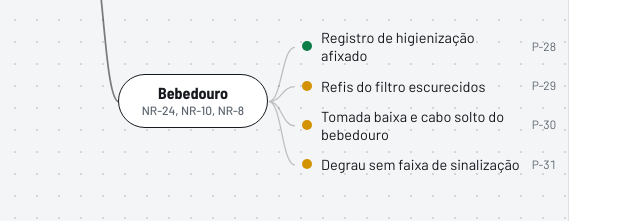
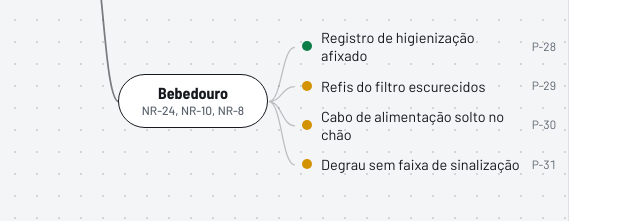
Before and after one commit to LuanDev27/cipa-nr5, a plain HTML site: page inspecao-incendio/index.html in a window 1280 px wide. Shown: the part 1699-1920 px from the top of the page, 640-1280 px from the left. Drawn offline with Linux system fonts and the light colour scheme.

Commit message:
Corrige o item do cabo do bebedouro
Co-Authored-By: Claude Opus 5.5 <noreply@anthropic.com>
Claude-Session: https://claude.ai/code/session_01JQGD9UiyVindVAb8W6QDfS

```diff
--- a/inspecao-incendio/index.html
+++ b/inspecao-incendio/index.html
@@ -296,7 +296,7 @@ footer .wrap{display:flex;flex-wrap:wrap;gap:8px 32px;justify-content:space-betw
 <script>
 {
 const PH = {"a": "a.jpg", "b": "b.jpg", "c": "c.jpg", "d": "d.jpg", "e": "e.jpg", "f": "f.jpg", "g": "g.jpg", "h": "h.jpg", "i": "i.jpg", "j": "j.jpg", "k": "k.jpg", "l": "l.jpg", "m": "m.jpg", "n": "n.jpg", "o": "o.jpg", "p": "p.jpg", "q": "q.jpg", "r": "r.jpg", "s": "s.jpg"};
-const CAP = {r:"Bebedouro e filtros",s:"Tomada do bebedouro",o:"Extintores de água e pó ABC",p:"Portas de acesso restrito",q:"Banheiro feminino",a:"Shaft das condensadoras, visto de dentro",b:"Corredor de acesso ao shaft",c:"Corredor do hidrante",d:"Patamar da escada e quadro de força",e:"Hidrante e luminária de emergência",f:"Portão de grade e escada",g:"Estantes e área de leitura",h:"Ar-condicionado e armários",i:"Mesa de estudo, janela e cabines",j:"Estabilizador embaixo da mesa",k:"Banheiro desativado usado como depósito",l:"Cabine de computador",m:"Ar-condicionado split, detalhe",n:"Porta da biblioteca"};
+const CAP = {r:"Bebedouro e filtros",s:"Cabo de alimentação do bebedouro",o:"Extintores de água e pó ABC",p:"Portas de acesso restrito",q:"Banheiro feminino",a:"Shaft das condensadoras, visto de dentro",b:"Corredor de acesso ao shaft",c:"Corredor do hidrante",d:"Patamar da escada e quadro de força",e:"Hidrante e luminária de emergência",f:"Portão de grade e escada",g:"Estantes e área de leitura",h:"Ar-condicionado e armários",i:"Mesa de estudo, janela e cabines",j:"Estabilizador embaixo da mesa",k:"Banheiro desativado usado como depósito",l:"Cabine de computador",m:"Ar-condicionado split, detalhe",n:"Porta da biblioteca"};
 const SEV = {c:"Crítico",a:"Atenção",o:"Conforme"};
 const MAPS = {
 piso:{fotos:"abcdefopqrs",root:"2º piso",sub:"Corredores, extintores, hidrante, shaft, escada, banheiro e bebedouro",br:[
@@ -336,7 +336,7 @@ piso:{fotos:"abcdefopqrs",root:"2º piso",sub:"Corredores, extintores, hidrante,
 {t:"Bebedouro",nr:"NR-24, NR-10, NR-8",l:[
 {s:"o",t:"Registro de higienização afixado",ph:"r",p:"Ao lado do bebedouro há um quadro de registro de higienização preenchido com datas recentes.",n:"NR-24 (água potável e higiene dos bebedouros).",g:"Manter e conferir se a periodicidade registrada segue a orientação do fabricante."},
 {s:"a",t:"Refis do filtro escurecidos",ph:"r",p:"Os três refis do filtro estão visivelmente escurecidos, e a etiqueta de troca não fica legível na foto.",n:"NR-24 (fornecimento de água potável).",g:"Trocar os refis conforme o fabricante e anotar a data na etiqueta e no quadro de registro."},
-{s:"a",t:"Tomada baixa e cabo solto do bebedouro",ph:"s",p:"O cabo do bebedouro desce solto e passa pela quina do degrau até uma tomada perto do chão. O equipamento é de metal e trabalha com água.",n:"NR-10; NBR 5410 (aterramento e dispositivo DR em locais sujeitos a água).",g:"Confirmar o aterramento e a proteção DR do circuito, fixar o cabo e, se possível, elevar a tomada."},
+{s:"a",t:"Cabo de alimentação solto no chão",ph:"s",p:"O cabo de alimentação sai pela base do próprio bebedouro e passa solto pelo chão e pela quina do degrau, onde pode ser pisado, puxado ou molhado. O bebedouro tem corpo de metal e trabalha com água.",n:"NR-10; NBR 5410 (aterramento e dispositivo DR em locais sujeitos a água).",g:"Fixar e proteger o cabo até a tomada, longe da quina do degrau, e confirmar o aterramento do bebedouro e a proteção DR do circuito."},
 {s:"a",t:"Degrau sem faixa de sinalização",ph:"r",p:"Há um desnível no piso ao lado do bebedouro, com a borda sem faixa de sinalização.",n:"NR-8; NR-26.",g:"Sinalizar a borda do degrau com faixa zebrada amarela e preta ou fita antiderrapante."}]}
 ]},
 bib:{fotos:"nghijklm",root:"Biblioteca",sub:"Alta carga de incêndio: papel, plástico e computadores",br:[
```
